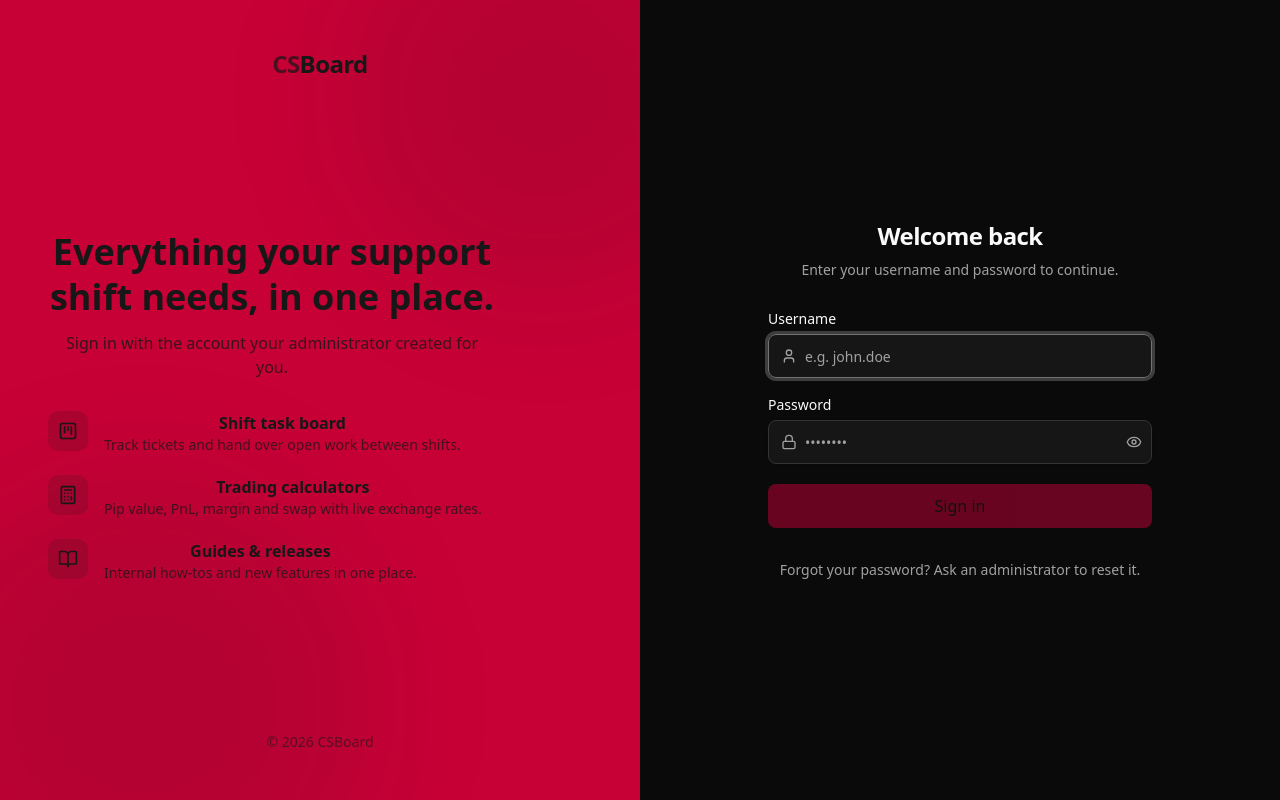
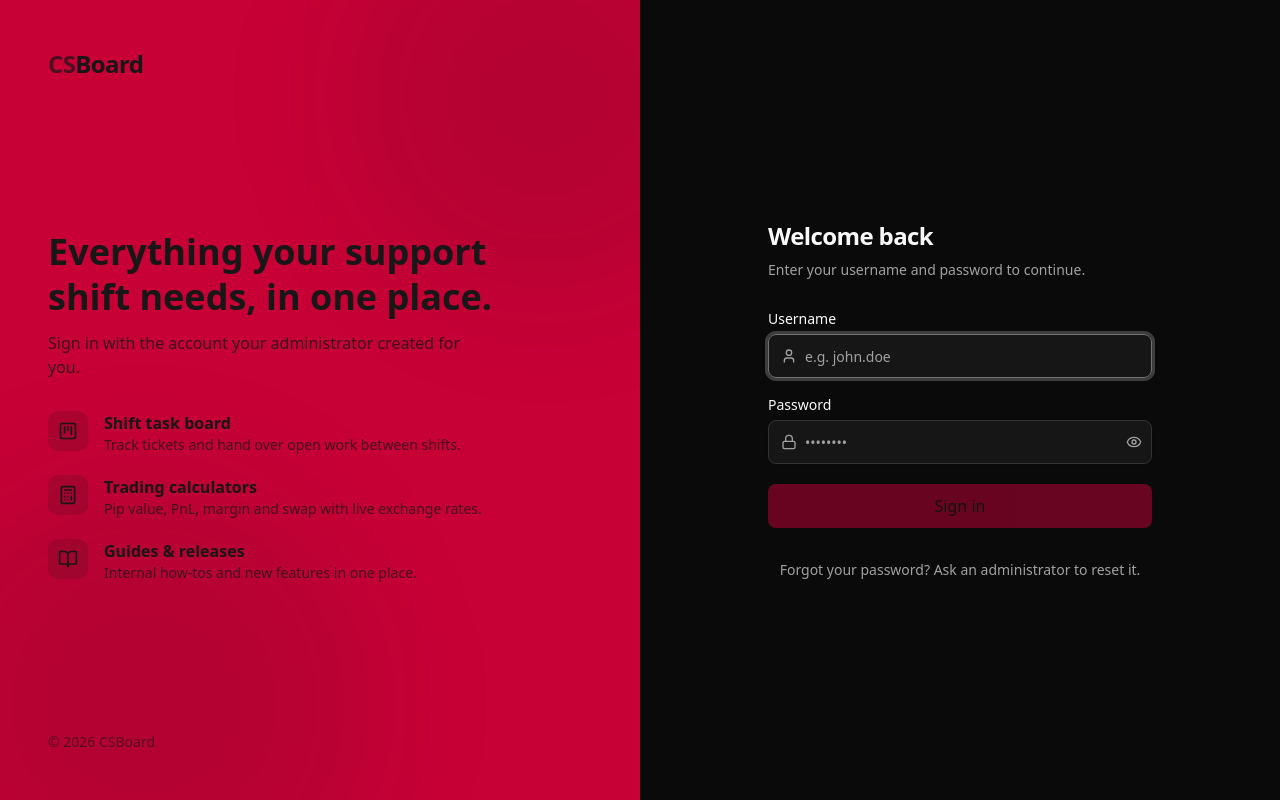
Before and after one commit to markojanja/btcalculator, a React (Vite) app in the folder frontend/: page /login in a window 1280 px wide. Built offline with nearby package versions, Linux system fonts and the light colour scheme; no server answers; what quill-image-drop-and-paste, quill-image-resize-module-react would draw is missing.

Commit message:
profile page details, login page alignment

```diff
--- a/frontend/src/pages/Login.jsx
+++ b/frontend/src/pages/Login.jsx
@@ -84,7 +84,7 @@ const LoginForm = () => {
   return (
     <div className="grid min-h-screen w-full lg:grid-cols-2">
       {/* Brand panel — large screens only */}
-      <aside className="relative hidden overflow-hidden bg-primary text-primary-foreground lg:flex lg:flex-col lg:justify-between lg:p-12">
+      <aside className="relative hidden overflow-hidden bg-primary text-left text-primary-foreground lg:flex lg:flex-col lg:justify-between lg:p-12">
         <div
           aria-hidden
           className="pointer-events-none absolute -right-24 -top-24 size-96 rounded-full bg-primary-foreground/10 blur-3xl"
@@ -128,7 +128,7 @@ const LoginForm = () => {
 
       {/* Sign-in form */}
       <main className="flex items-center justify-center bg-background px-6 py-12">
-        <div className="w-full max-w-sm space-y-8">
+        <div className="w-full max-w-sm space-y-8 text-left">
           <Brand className="block text-center text-3xl text-primary lg:hidden" />
 
           <div className="space-y-2">
```
